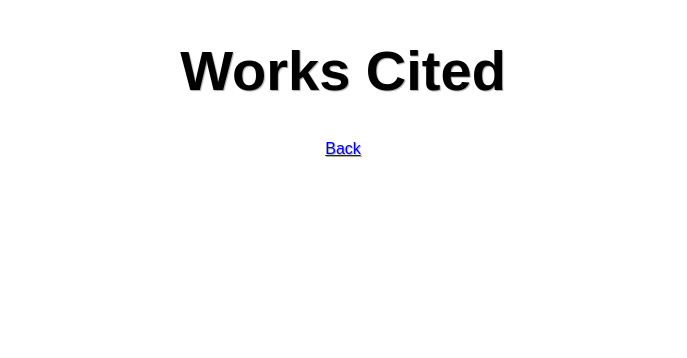
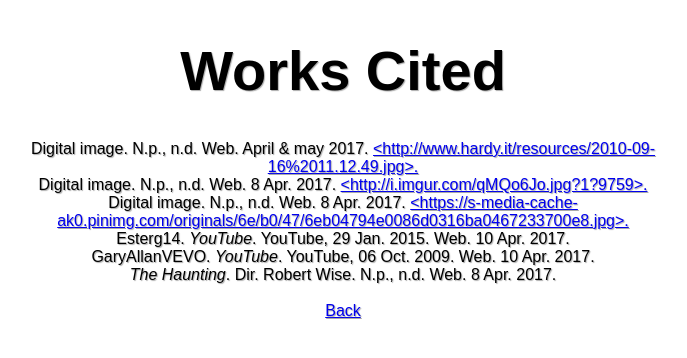
Before and after one commit to thepenguinco/illuminatedtext, a plain HTML site: page bibliography.html in a window 1280 px wide. Shown: the whole page, without its empty margins (297-984 px from the left). Drawn offline with Linux system fonts and the light colour scheme.

Commit message:
Update Bibliography
Completed

```diff
--- a/bibliography.html
+++ b/bibliography.html
@@ -8,6 +8,19 @@
   </head>
   <body class="works">
     <h1>Works Cited</h1>
+    Digital image. N.p., n.d. Web. April &amp; may 2017. <a href="http://www.hardy.it/resources/2010-09-16%2011.12.49.jpg">&lt;http://www.hardy.it/resources/2010-09-16%2011.12.49.jpg&gt;.</a>
+    <br>
+    Digital image. N.p., n.d. Web. 8 Apr. 2017. <a href="http://i.imgur.com/qMQo6Jo.jpg?1?9759">&lt;http://i.imgur.com/qMQo6Jo.jpg?1?9759&gt;.</a>
+    <br>
+    Digital image. N.p., n.d. Web. 8 Apr. 2017. <a href="https://s-media-cache-ak0.pinimg.com/originals/6e/b0/47/6eb04794e0086d0316ba0467233700e8.jpg">&lt;https://s-media-cache-ak0.pinimg.com/originals/6e/b0/47/6eb04794e0086d0316ba0467233700e8.jpg&gt;.</a>
+    <br>
+    Esterg14. <i>YouTube</i>. YouTube, 29 Jan. 2015. Web. 10 Apr. 2017.
+    <br>
+    GaryAllanVEVO. <i>YouTube</i>. YouTube, 06 Oct. 2009. Web. 10 Apr. 2017.
+    <br>
+    <i>The Haunting</i>. Dir. Robert Wise. N.p., n.d. Web. 8 Apr. 2017.
+    <br>
+    <br>
     <a href="index.html">Back</a>
   </body>
 </html>
--- a/css/style.css
+++ b/css/style.css
@@ -20,4 +20,5 @@ p {
 
 .works {
   font-family: sans-serif;
+  font-size: 16px;
 }
```
